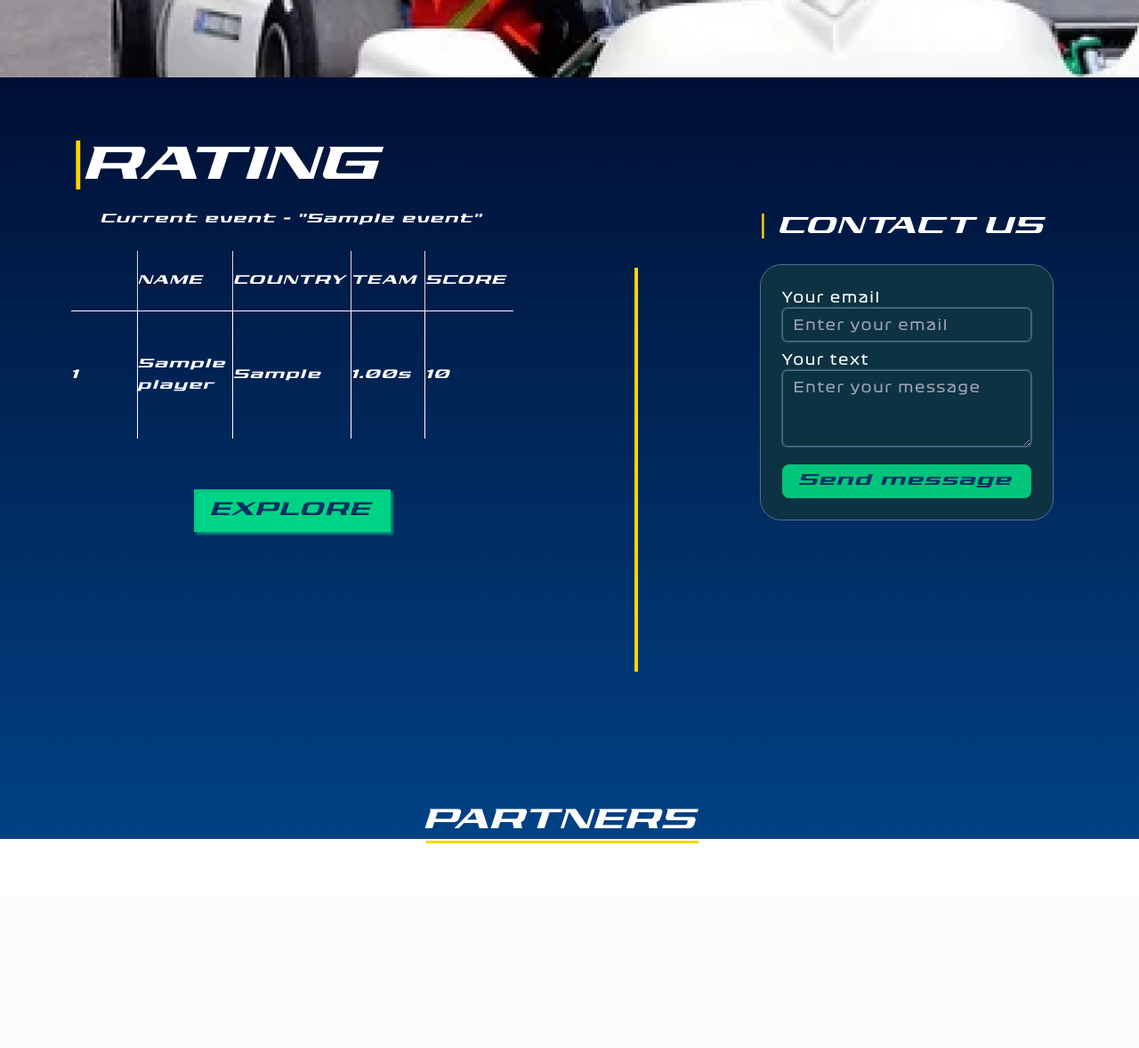
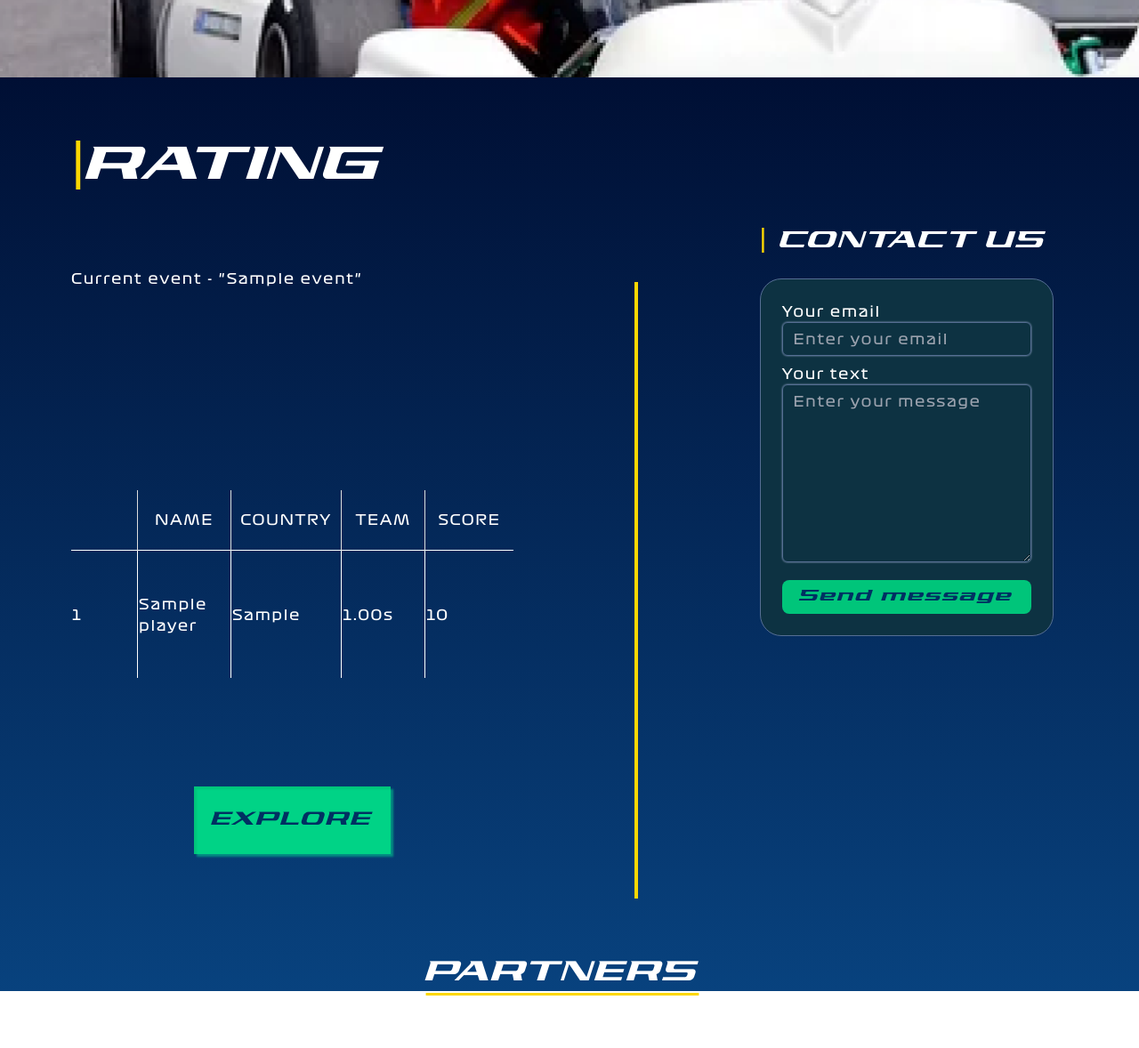
Before and after one commit to Maksim-Volosh/KARTING-ACADEMY, a Django app: page / in a window 1280 px wide. Shown: the part 665-1843 px from the top of the page at 89% size. Before the commit the page ends 1613 px from the top, so only its background shows below. Run offline with Django 4.2, Linux system fonts and the light colour scheme; tables that the repository leaves empty hold one stand-in row (values such as "Sample post").

Commit message:
change index

```diff
--- a/static/css/main/main.css
+++ b/static/css/main/main.css
@@ -8,7 +8,7 @@
 }
 
 .custom-gradient {
-  background: linear-gradient(to bottom,  rgba(0,15,52,1) 0%,rgba(0,66,132,1) 100%);
+  background: linear-gradient(to bottom,  rgba(0,15,52,1) 0%, rgb(8, 66, 126) 100%);
 }
 
 table {
@@ -70,7 +70,7 @@
   align-items: center;
   display: flex;
   font-size: 24px;
-  height: 48px;
+  height: 76px;
   justify-content: center;
   line-height: 24px;
   padding: 0 25px;
@@ -84,7 +84,7 @@
   background-color: #00E293;
   content: "";
   display: block;
-  height: 48px;
+  height: 76px;
   left: 0;
   width: 100%;
   position: absolute;
@@ -101,6 +101,7 @@
 
 @media (max-width: 900px) {
   .rating__content {
+    height: 1000px;
     flex-direction: column;
     gap: 10px;
   }
--- a/static/css/main/output.css
+++ b/static/css/main/output.css
@@ -613,8 +613,8 @@
   margin-bottom: 1.5rem;
 }
 
-.mb-\[1rem\] {
-  margin-bottom: 1rem;
+.mb-\[2rem\] {
+  margin-bottom: 2rem;
 }
 
 .mt-\[12px\] {
@@ -629,12 +629,24 @@
   margin-top: 4.2rem;
 }
 
+.mb-0 {
+  margin-bottom: 0px;
+}
+
 .flex {
   display: flex;
 }
 
 .table {
   display: table;
+}
+
+.grid {
+  display: grid;
+}
+
+.h-\[3000px\] {
+  height: 3000px;
 }
 
 .h-\[4\.2rem\] {
@@ -645,12 +657,28 @@
   height: 605px;
 }
 
-.h-\[75\%\] {
-  height: 75%;
+.h-\[693px\] {
+  height: 693px;
 }
 
 .h-\[9rem\] {
   height: 9rem;
+}
+
+.h-\[886px\] {
+  height: 886px;
+}
+
+.h-\[885px\] {
+  height: 885px;
+}
+
+.h-\[\] {
+  height: ;
+}
+
+.h-\[200px\] {
+  height: 200px;
 }
 
 .w-1 {
@@ -695,6 +723,34 @@
 
 .gap-2 {
   gap: 0.5rem;
+}
+
+.gap-5 {
+  gap: 1.25rem;
+}
+
+.gap-10 {
+  gap: 2.5rem;
+}
+
+.gap-20 {
+  gap: 5rem;
+}
+
+.gap-28 {
+  gap: 7rem;
+}
+
+.self-end {
+  align-self: flex-end;
+}
+
+.justify-self-end {
+  justify-self: end;
+}
+
+.justify-self-center {
+  justify-self: center;
 }
 
 .rounded-3xl {
@@ -799,6 +855,10 @@
   color: var(--green);
 }
 
+.yellow {
+  color: var(--yellow:);
+}
+
 .button {
   font-family: 'Pro Racing Slant', sans-serif;
   z-index: 3;
--- a/static/css/main/styles.css
+++ b/static/css/main/styles.css
@@ -77,6 +77,10 @@
   color: var(--green);
 }
 
+.yellow {
+  color: var(--yellow:);
+}
+
 .button {
   font-family: 'Pro Racing Slant', sans-serif;
   z-index: 3;
--- a/templates/main/index.html
+++ b/templates/main/index.html
@@ -20,17 +20,19 @@
     </div>
     <div class="info custom-gradient pl-20 pr-24 pt-16">
       <div class="rating">
-        <h2 class="head head_left-line text-6xl mb-[1rem]">Rating</h2>
-        <div class="rating__content flex justify-between h-[605px]">
-          <div class="w-[45%] flex flex-col items-center">
+        <h2 class="head head_left-line text-6xl mb-[2rem]">Rating</h2>
+
+        <div class="rating__content flex justify-between">
+
+          <div class="w-[45%] font-formula1 grid flex-col items-center">
             <table class="bg-inherit table-auto w-full">
               <thead class="thead-light h-[4.2rem]">
               <tr>
                 <th scope="col m-auto" class="w-[15%]"></th>
-                <th scope="col">NAME</th>
-                <th scope="col">COUNTRY</th>
-                <th scope="col">TEAM</th>
-                <th scope="col">SCORE</th>
+                <th scope="col" class="text-center">NAME</th>
+                <th scope="col" class="text-center">COUNTRY</th>
+                <th scope="col" class="text-center">TEAM</th>
+                <th scope="col" class="text-center">SCORE</th>
               </tr>
               </thead>
               <tbody>
@@ -73,10 +75,10 @@
               {% endif %}
               </tbody>
             </table>
-            <button class="mt-[37px] uppercase button explore-btn" onClick={explore}>Explore</button>
+            <button class="uppercase button explore-btn justify-self-center" onClick={explore}>Explore</button>
           </div>
 
-          <div class="lane w-1 h-[75%] bg-[#FCD700] mt-[4.2rem]"></div>
+          <div class="lane w-1 h-[693px] bg-[#FCD700] mt-[4.2rem]"></div>
 
           <div class="contact-us">
             <div class="contact-us__content">
@@ -103,7 +105,7 @@
                     </div>
                     <div class="form-group">
                       <label for="message">Your text</label>
-                      <textarea class="form__control bg-inherit text-white" id="message" name="message" rows="3" placeholder="Enter your message" required></textarea>
+                      <textarea class="form__control h-[200px] bg-inherit text-white" id="message" name="message" rows="3" placeholder="Enter your message" required></textarea>
                     </div>
                     <button type="submit" class="button rounded-lg mt-[12px] text-xl" onClick={sendMessage}>Send
                       message
```
